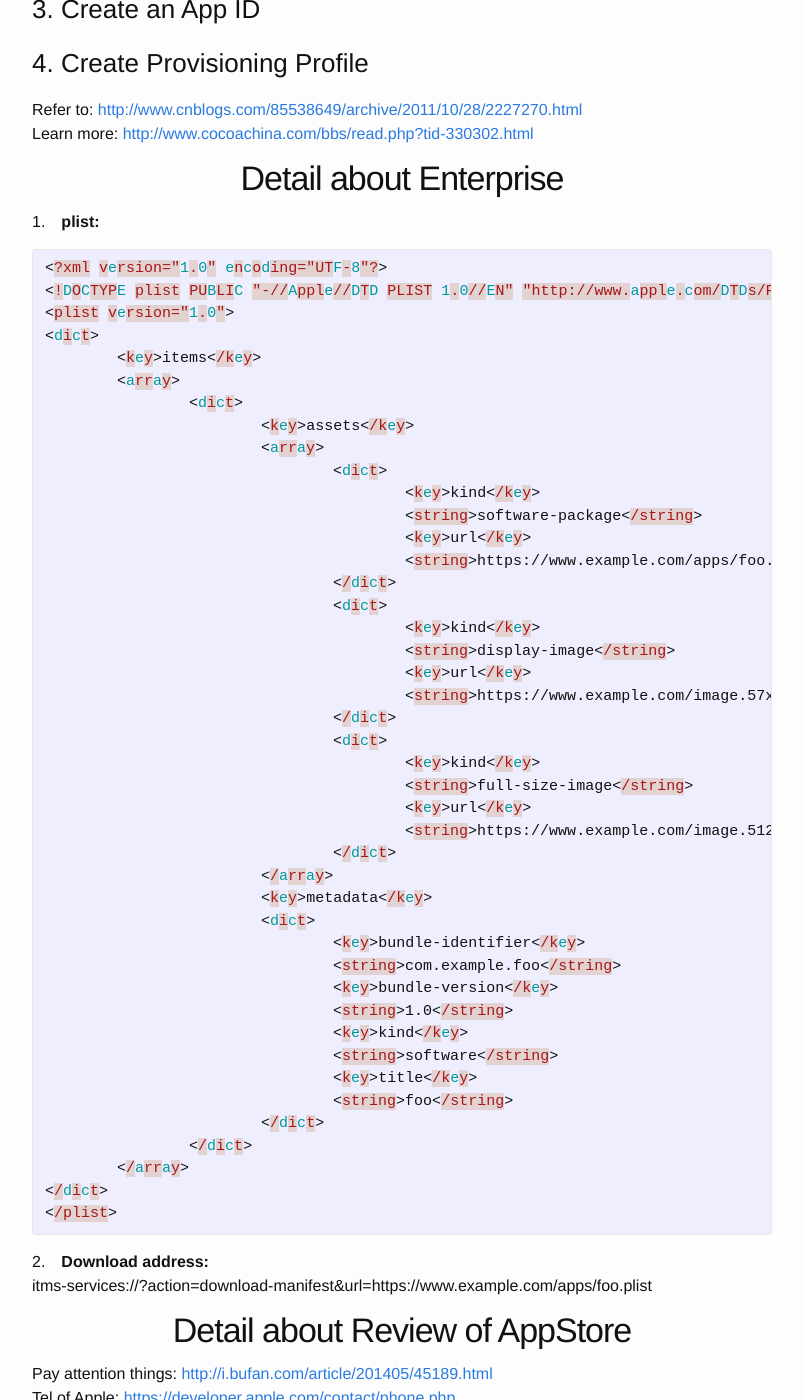
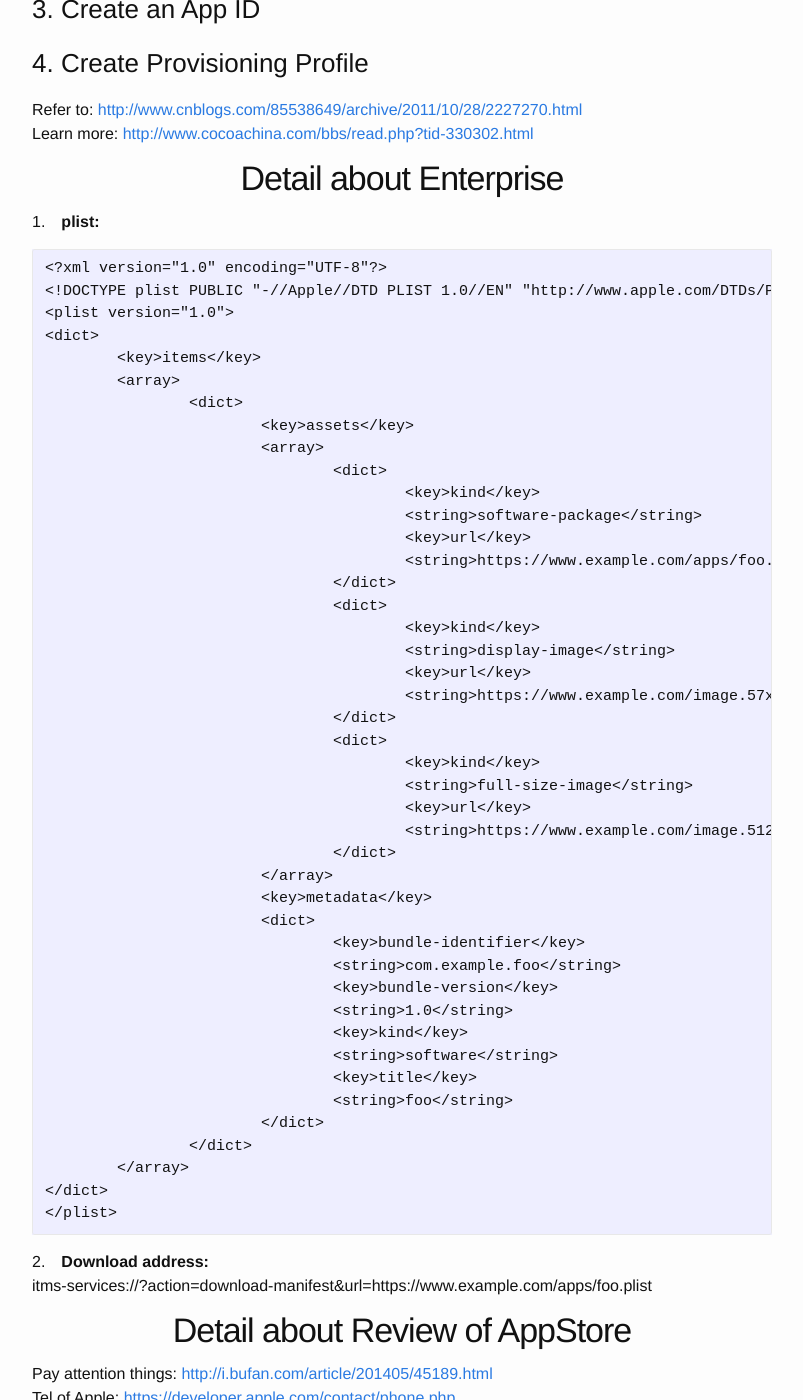
Before and after one commit to GeekRRK/GeekRRK.github.io, a Jekyll site: the page built from _posts/2015-12-29-Install Apps on iPhone Devices.md, in a window 1280 px wide and 1400 px high, scrolled down 343 px. Shown: the whole window, without its empty margins (238-1041 px from the left). Built offline with Jekyll 4.4.1, drawn with Linux system fonts in a browser that asks for light colours; Markdown is read by kramdown in place of the engine named in the settings.

Commit message:
Format text

````diff
--- a/_posts/2015-12-29-Install Apps on iPhone Devices.md
+++ b/_posts/2015-12-29-Install Apps on iPhone Devices.md
@@ -20,7 +20,7 @@ Learn more: <http://www.cocoachina.com/bbs/read.php?tid-330302.html>
 
 <h1 class="post-center-title">Detail about Enterprise</h1>
 1.　**plist:**
-{% highlight plist %}
+```
 <?xml version="1.0" encoding="UTF-8"?>
 <!DOCTYPE plist PUBLIC "-//Apple//DTD PLIST 1.0//EN" "http://www.apple.com/DTDs/PropertyList-1.0.dtd">
 <plist version="1.0">
@@ -64,7 +64,7 @@ Learn more: <http://www.cocoachina.com/bbs/read.php?tid-330302.html>
 	</array>
 </dict>
 </plist>
-{% endhighlight %}
+```
 
 2.　**Download address:**
 itms-services://?action=download-manifest&url=https://www.example.com/apps/foo.plist
````
